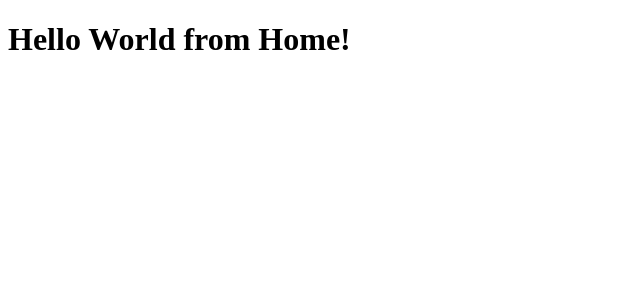
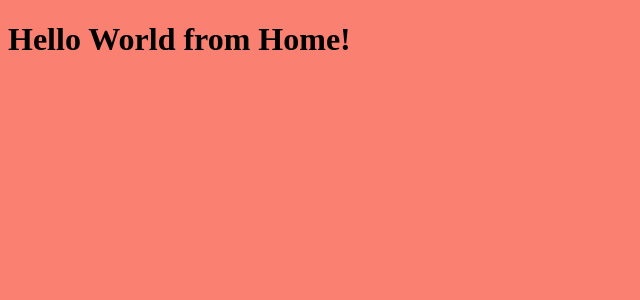
Before and after one commit to PatCeriale/repertoire-recipes, a JavaScript app: page / in a window 1280 px wide. Shown: the top 300 px of the page, without its empty margins (0-640 px from the left). Built offline with nearby package versions, Linux system fonts and the light colour scheme.

Commit message:
salmon background for days

```diff
--- a/src/pages/Home/Home.css
+++ b/src/pages/Home/Home.css
@@ -0,0 +1,3 @@
+body {
+  background-color: salmon;
+}
```
